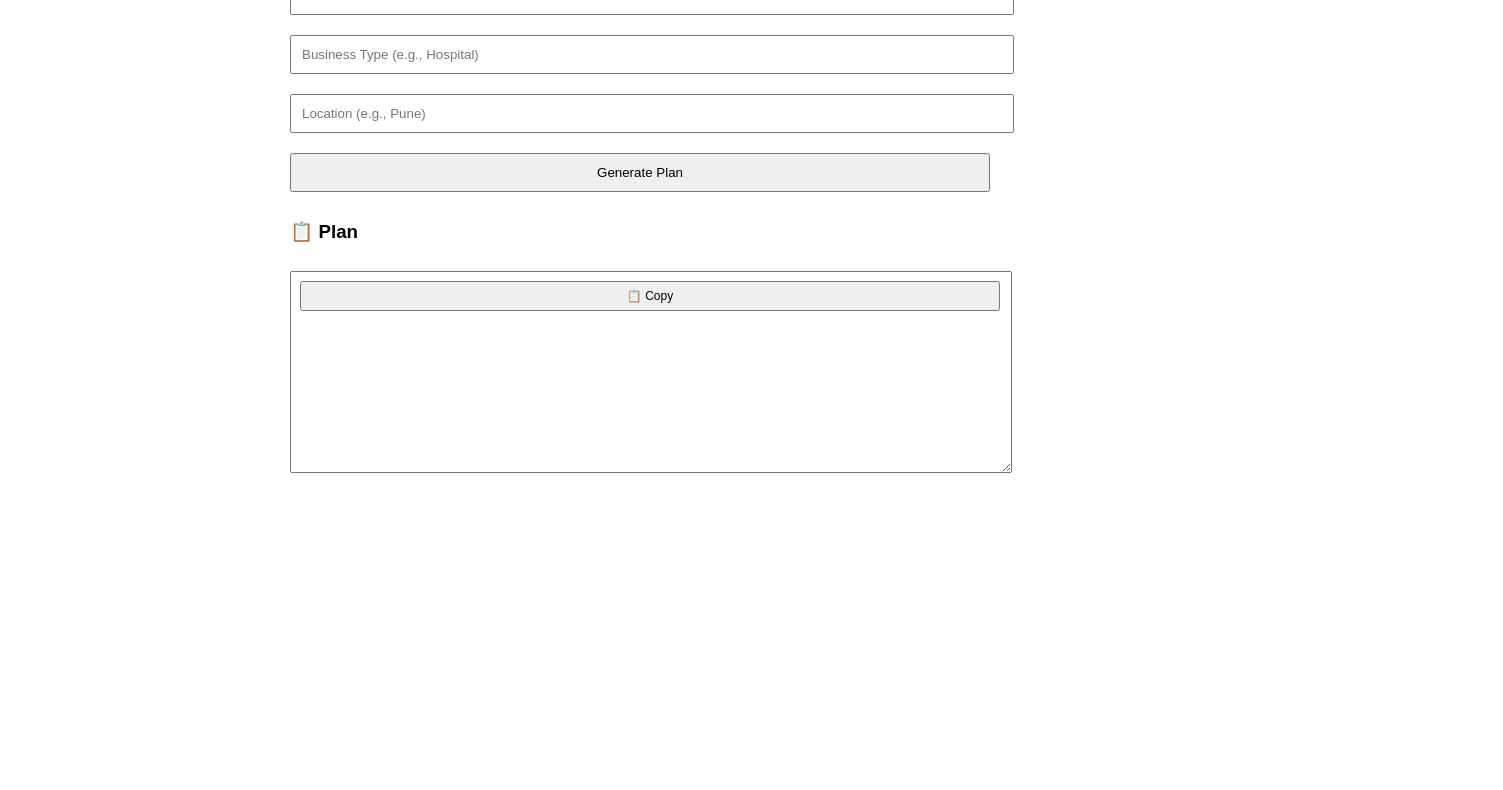
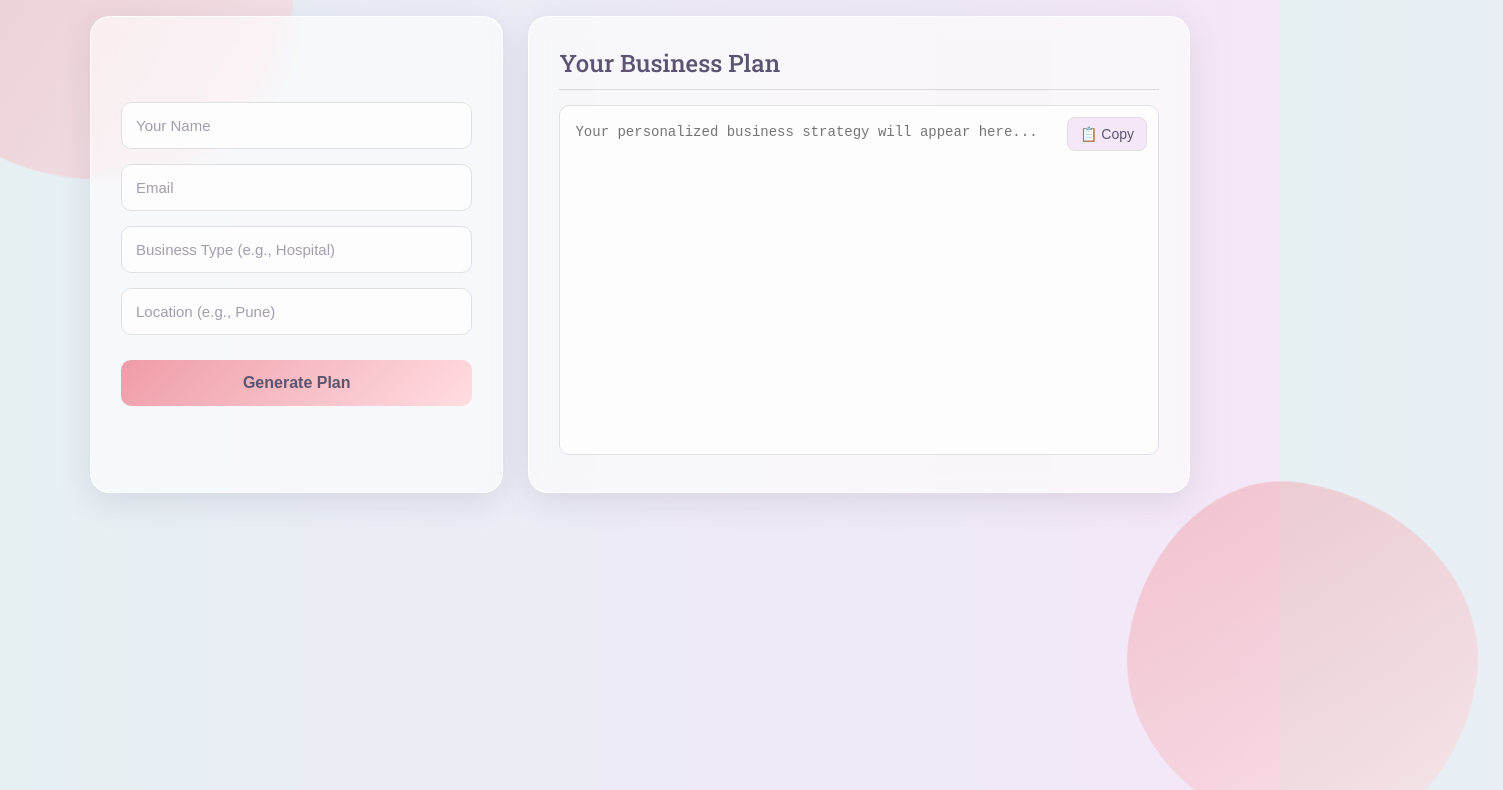
Before and after one commit to aaryahirode/IBMVenture, a website: page public/index.html in a window 1280 px wide. Shown: the part 191-981 px from the top of the page, 1503 px wide, since content can reach past the window. Before the commit the page ends 800 px from the top, so only its background shows below. Drawn offline with Linux system fonts and the light colour scheme.

Commit message:
Add Frontend

```diff
--- a/public/index.html
+++ b/public/index.html
@@ -1,41 +1,46 @@
 <!DOCTYPE html>
-<html>
+<html lang="en">
 <head>
-  <title>VenturePilot AI</title>
-  <style>
-    body { font-family: sans-serif; max-width: 700px; margin: 50px auto; }
-    textarea, input, button { padding: 10px; margin: 10px 0; width: 100%; }
-    pre { background: #f0f0f0; padding: 10px; white-space: pre-wrap; }
-  </style>
+    <meta charset="UTF-8">
+    <meta name="viewport" content="width=device-width, initial-scale=1.0">
+    <title>Smart Business Planner</title>
+    <!-- The stylesheet is already correctly linked -->
+    <link rel="stylesheet" href="style.css">
+    <link href="https://fonts.googleapis.com/css2?family=Poppins:wght@400;600&family=Roboto+Slab:wght@500&display=swap" rel="stylesheet">
 </head>
 <body>
-  <h2>Smart Business Planner</h2>
 
-  <input id="name" placeholder="Your Name">
-  <input id="email" placeholder="Email">
-  <input id="bizType" placeholder="Business Type (e.g., Hospital)">
-  <input id="location" placeholder="Location (e.g., Pune)">
+<div class="blob blob1"></div>
+<div class="blob blob2"></div>
 
-  <button onclick="generatePlan()">Generate Plan</button>
+<div class="container">
+    <h1>VENTURE LABS</h1>
 
-  <h3>📋 Plan</h3>
- <div style="position: relative;">
-  <textarea id="output" rows="12" readonly></textarea>
-  <button id="copyBtn" onclick="copyToClipboard()" style="
-    position: absolute;
-    top: 10px;
-    left: 10px;
-    padding: 6px 10px;
-    font-size: 12px;
-    cursor: pointer;
-    z-index: 1;
-  ">📋 Copy</button>
+    <div class="main-layout">
+        <div class="form-card">
+            <input type="text" id="name" placeholder="Your Name">
+            <input type="email" id="email" placeholder="Email">
+            <!-- ID changed from "business" to "bizType" to match script.js -->
+            <input type="text" id="bizType" placeholder="Business Type (e.g., Hospital)">
+            <input type="text" id="location" placeholder="Location (e.g., Pune)">
+            <!-- Added onclick to call the function from script.js -->
+            <button id="generateBtn" onclick="generatePlan()">Generate Plan</button>
+        </div>
+
+        <div class="result-card">
+            <h2>Your Business Plan</h2>
+            <div class="textarea-wrapper">
+                <!-- ID changed from "result" to "output" to match script.js -->
+                <textarea id="output" readonly placeholder="Your personalized business strategy will appear here..."></textarea>
+                <!-- Added onclick to call the function from script.js -->
+                <button id="copyBtn" title="Copy to Clipboard" onclick="copyToClipboard()">📋 Copy</button>
+            </div>
+        </div>
+    </div>
 </div>
 
-  <!-- <button onclick="revisePlan()">Something is missing?</button>
-  <textarea id="editPrompt" placeholder="What needs to be revised?" style="display:none;"></textarea>
-  <button onclick="submitRevision()" style="display:none;">Revise Plan</button> -->
+<!-- Removed the old inline script and linked the external script.js file -->
+<script src="script.js"></script>
 
-  <script src="/script.js"></script>
 </body>
 </html>
--- /dev/null
+++ b/public/style.css
@@ -0,0 +1,210 @@
+/* Fonts & Reset */
+* {
+    margin: 0;
+    padding: 0;
+    box-sizing: border-box;
+}
+
+body {
+    font-family: 'Poppins', sans-serif;
+    /* NEW: Light, pastel gradient background */
+    background: #f4e7f7;
+    background: -webkit-linear-gradient(to right, #e6f0f3, #f4e7f7);
+    background: linear-gradient(to right, #e6f0f3, #f4e7f7);
+    min-height: 100vh;
+    display: flex;
+    align-items: center;
+    justify-content: center;
+    padding: 20px;
+    /* NEW: Dark, soft text color for readability */
+    color: #5c5470;
+    position: relative;
+    overflow: hidden; /* Hide overflowing blobs */
+}
+
+/* --- Animated Background Blobs --- */
+.blob {
+    position: absolute;
+    z-index: 0;
+    /* NEW: Soft pink and peach gradient for blobs */
+    background: linear-gradient(135deg, #ffdde1, #ee9ca7);
+    border-radius: 50% 50% 50% 50% / 60% 40% 60% 40%;
+    animation: move 15s infinite alternate;
+    opacity: 0.5; /* Adjusted opacity for a gentle effect */
+}
+
+.blob1 {
+    width: 400px;
+    height: 400px;
+    top: -100px;
+    left: -150px;
+}
+
+.blob2 {
+    width: 350px;
+    height: 350px;
+    bottom: -150px;
+    right: -150px;
+    animation-delay: -3s;
+}
+
+@keyframes move {
+    0% {
+        transform: translate(0, 0) rotate(0deg);
+        border-radius: 50% 50% 50% 50% / 60% 40% 60% 40%;
+    }
+    50% {
+        transform: translate(50px, 80px) rotate(180deg);
+    }
+    100% {
+        transform: translate(0, 0) rotate(360deg);
+        border-radius: 40% 60% 40% 60% / 50% 50% 50% 50%;
+    }
+}
+
+
+/* --- Main Structure --- */
+.container {
+    position: relative;
+    z-index: 1;
+    width: 100%;
+    max-width: 1100px;
+}
+
+h1 {
+    text-align: center;
+    margin-bottom: 30px;
+    font-size: 2.5rem;
+    font-weight: 600;
+    letter-spacing: 1px;
+    /* NEW: Solid, dark color for heading */
+    color: #5c5470;
+}
+
+.main-layout {
+    display: grid;
+    grid-template-columns: 1fr 1.6fr;
+    gap: 25px;
+}
+
+@media (max-width: 900px) {
+    .main-layout {
+        grid-template-columns: 1fr;
+    }
+    h1 {
+        font-size: 2rem;
+    }
+}
+
+/* --- Light Card Style --- */
+.form-card, .result-card {
+    background: rgba(255, 255, 255, 0.6);
+    backdrop-filter: blur(10px);
+    -webkit-backdrop-filter: blur(10px);
+    border-radius: 20px;
+    border: 1px solid rgba(255, 255, 255, 0.8);
+    padding: 30px;
+    /* NEW: Softer shadow for a light, lifted look */
+    box-shadow: 0 8px 32px 0 rgba(92, 84, 112, 0.15);
+}
+
+.form-card {
+    display: flex;
+    flex-direction: column;
+    justify-content: center;
+}
+
+
+/* --- Form Elements --- */
+.form-card input {
+    width: 100%;
+    padding: 14px;
+    margin-bottom: 15px;
+    border-radius: 10px;
+    border: 1px solid #e0e0e0;
+    background: #fdfdfd;
+    font-size: 15px;
+    color: #5c5470;
+    transition: all 0.3s ease;
+}
+
+.form-card input::placeholder {
+    color: #a39dae;
+}
+
+.form-card input:focus {
+    outline: none;
+    border-color: #ee9ca7;
+    box-shadow: 0 0 10px rgba(238, 156, 167, 0.4);
+}
+
+#generateBtn {
+    width: 100%;
+    padding: 14px;
+    /* NEW: Button gradient matches the pastel blob colors */
+    background: linear-gradient(135deg, #ee9ca7, #ffdde1);
+    color: #5c5470; /* Dark text for contrast on light button */
+    border: none;
+    border-radius: 10px;
+    cursor: pointer;
+    font-size: 16px;
+    font-weight: 600;
+    transition: all 0.3s ease;
+    margin-top: 10px;
+}
+
+#generateBtn:hover {
+    transform: scale(1.03) translateY(-2px);
+    box-shadow: 0px 6px 20px rgba(238, 156, 167, 0.5);
+}
+
+
+/* --- Result Section --- */
+.result-card h2 {
+    font-family: 'Roboto Slab', serif;
+    color: #5c5470;
+    margin-bottom: 15px;
+    font-weight: 500;
+    border-bottom: 1px solid rgba(92, 84, 112, 0.2);
+    padding-bottom: 10px;
+}
+
+.textarea-wrapper {
+    position: relative;
+}
+
+textarea {
+    width: 100%;
+    height: 350px;
+    padding: 15px;
+    border-radius: 10px;
+    border: 1px solid #e0e0e0;
+    resize: none;
+    font-size: 14px;
+    line-height: 1.6;
+    background: #fdfdfd;
+    color: #5c5470;
+}
+textarea:focus {
+    outline: none;
+}
+
+#copyBtn {
+    position: absolute;
+    top: 12px;
+    right: 12px;
+    background: #f4e7f7;
+    color: #5c5470;
+    padding: 8px 12px;
+    border-radius: 8px;
+    border: 1px solid #e0e0e0;
+    cursor: pointer;
+    font-size: 14px;
+    font-weight: 500;
+    transition: all 0.3s ease;
+}
+
+#copyBtn:hover {
+    background: #e6f0f3;
+    border-color: #d0d8db;
+}
```
